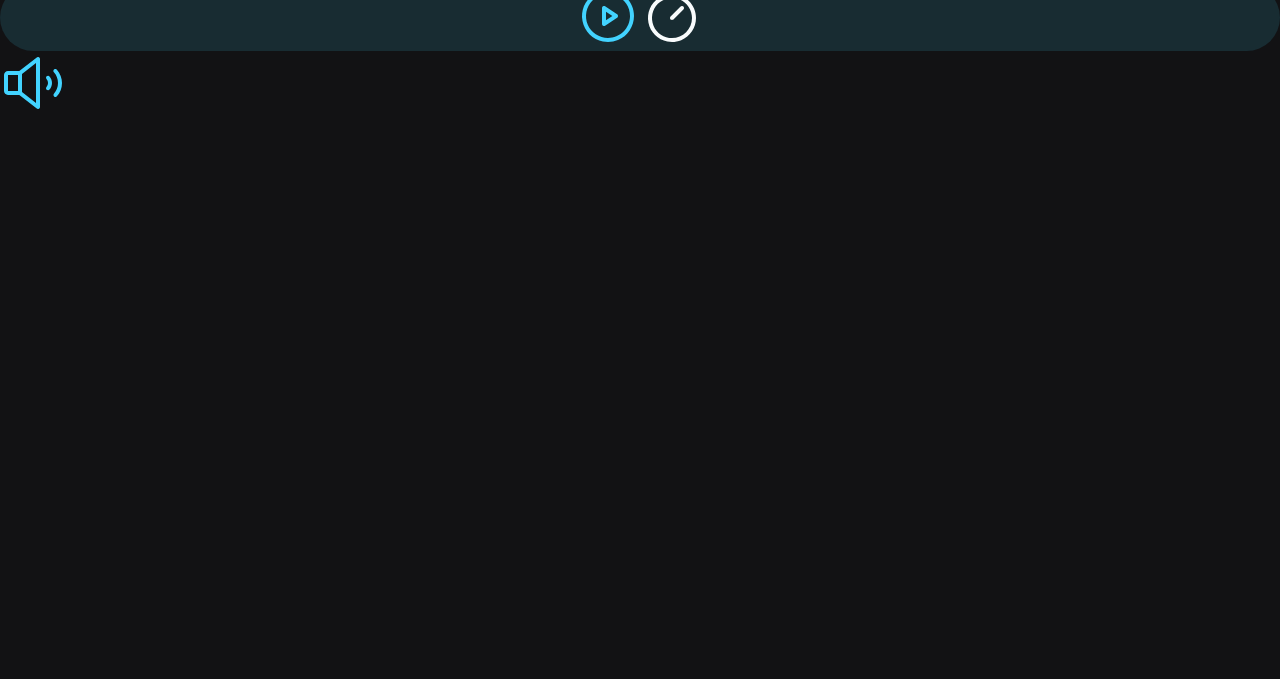
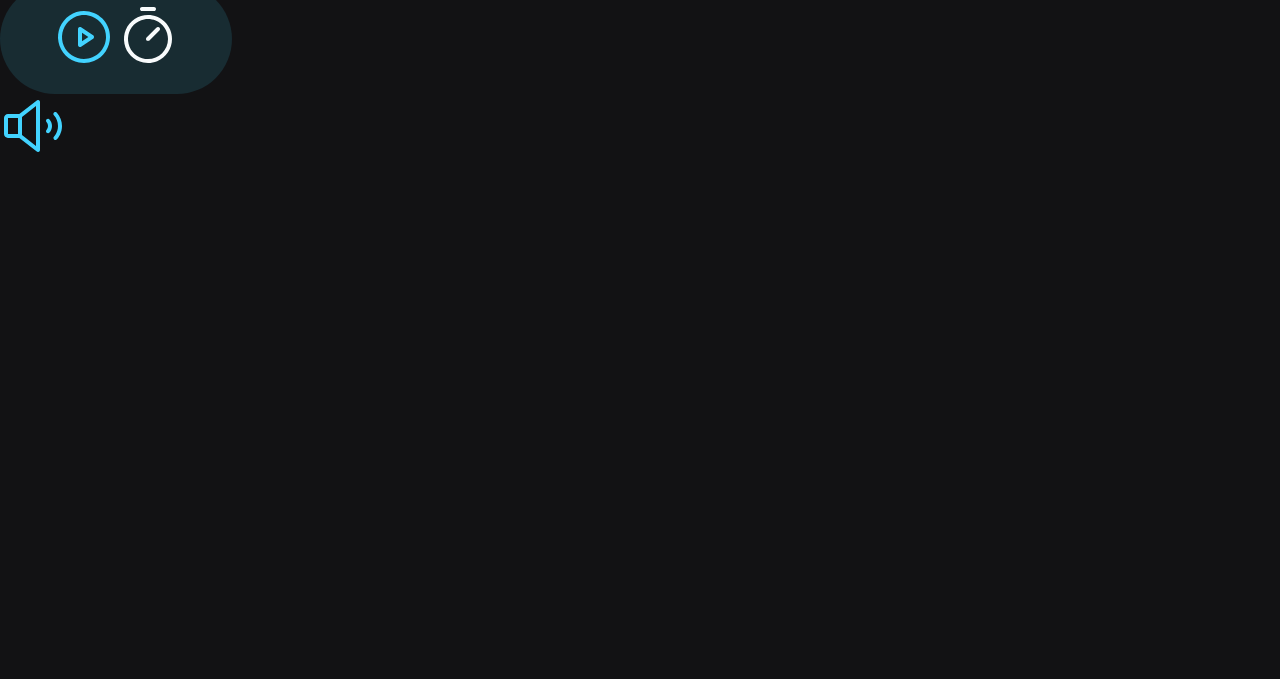
Before and after one commit to fernaDias/focustimer, a plain HTML site: page index.html in a window 1280 px wide. Shown: the part 121-800 px from the top of the page. Drawn offline with Linux system fonts and the light colour scheme.

Commit message:
fix width buttons

```diff
--- a/style.css
+++ b/style.css
@@ -45,5 +45,9 @@ button {
   align-items: center;
   justify-content: center;
 
+  gap: 3.243m;
+  width: clamp(10rem, 10rem + 30vw, 22.8rem);
+  height: clamp(8rem, 5rem + 10vw, 10.8rem);
+
   border-radius: 9999px;
 }
```
